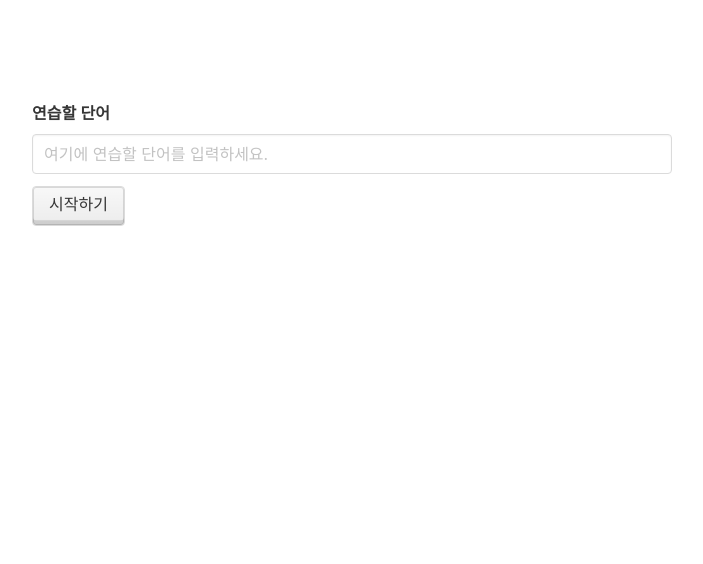
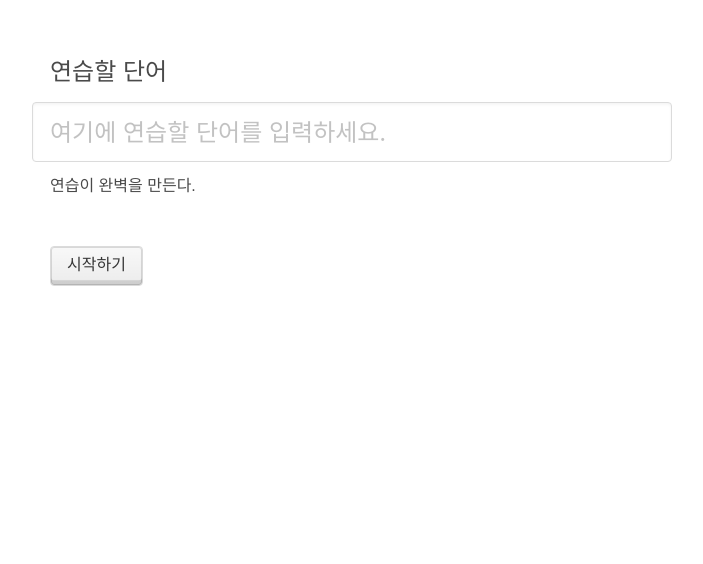
Before and after one commit to yujingaya/taja, a Vue app: page / in a window 1280 px wide. Shown: the part 236-800 px from the top of the page, without its empty margins (32-735 px from the left). Built offline with nearby package versions, Linux system fonts and the light colour scheme.

Commit message:
Add `Continue Practicing by Tapping Tag` feature

```diff
--- a/src/App.vue
+++ b/src/App.vue
@@ -17,7 +17,9 @@
     <div v-if="state.kind === 'choose'" class="container mt-6 mb-6">
       <div class="field is-grouped is-grouped-multiline">
         <div class="control" v-for="word in Object.keys(wordsCounter)" :key="word">
-          <div class="tags has-addons are-medium">
+          <div
+            @click="chooseWord(word)"
+            class="tags has-addons are-medium">
             <span class="tag is-info">{{ word }}</span>
             <span class="tag">{{ wordsCounter[word] }}</span>
           </div>
--- a/src/components/Choose.vue
+++ b/src/components/Choose.vue
@@ -1,19 +1,20 @@
 <template>
+  <div class="help-message">연습할 단어</div>
   <div class="field">
-    <label class="label">연습할 단어</label>
     <div class="control">
       <input
         v-model="word"
-        @keydown.enter="$emit('choose', word)"
-        class="input"
+        @keydown.enter="chooseWord(word)"
+        class="input is-large"
         type="text"
         placeholder="여기에 연습할 단어를 입력하세요.">
     </div>
   </div>
-  <div class="field">
+  <p>연습이 완벽을 만든다.</p>
+  <div class="field mt-6">
     <div class="control">
       <button
-        @click="$emit('choose', word)"
+        @click="chooseWord(word)"
         class="button is-raised">시작하기</button>
     </div>
   </div>
@@ -25,12 +26,30 @@ import { defineComponent, ref } from 'vue';
 export default defineComponent({
   name: 'HelloWorld',
   emits: ['choose'],
-  setup() {
+  setup(prop, context) {
     const word = ref('');
-    return { word };
+    const chooseWord = (s: string) => {
+      if (s !== '') {
+        context.emit('choose', s);
+      }
+    };
+
+    return { word, chooseWord };
   },
 });
 </script>
 
 <style scoped lang="scss">
+.help-message {
+  font-size: 1.5rem;
+  padding: 0.5em 0.75em;
+}
+
+p {
+  padding: 0 1.125rem;
+}
+
+button {
+  margin-left: 1.125rem;
+}
 </style>
--- a/src/components/Practice.vue
+++ b/src/components/Practice.vue
@@ -59,4 +59,8 @@ export default defineComponent({
 p {
   padding: 0 1.125rem;
 }
+
+button {
+  margin-left: 1.125rem;
+}
 </style>
```
